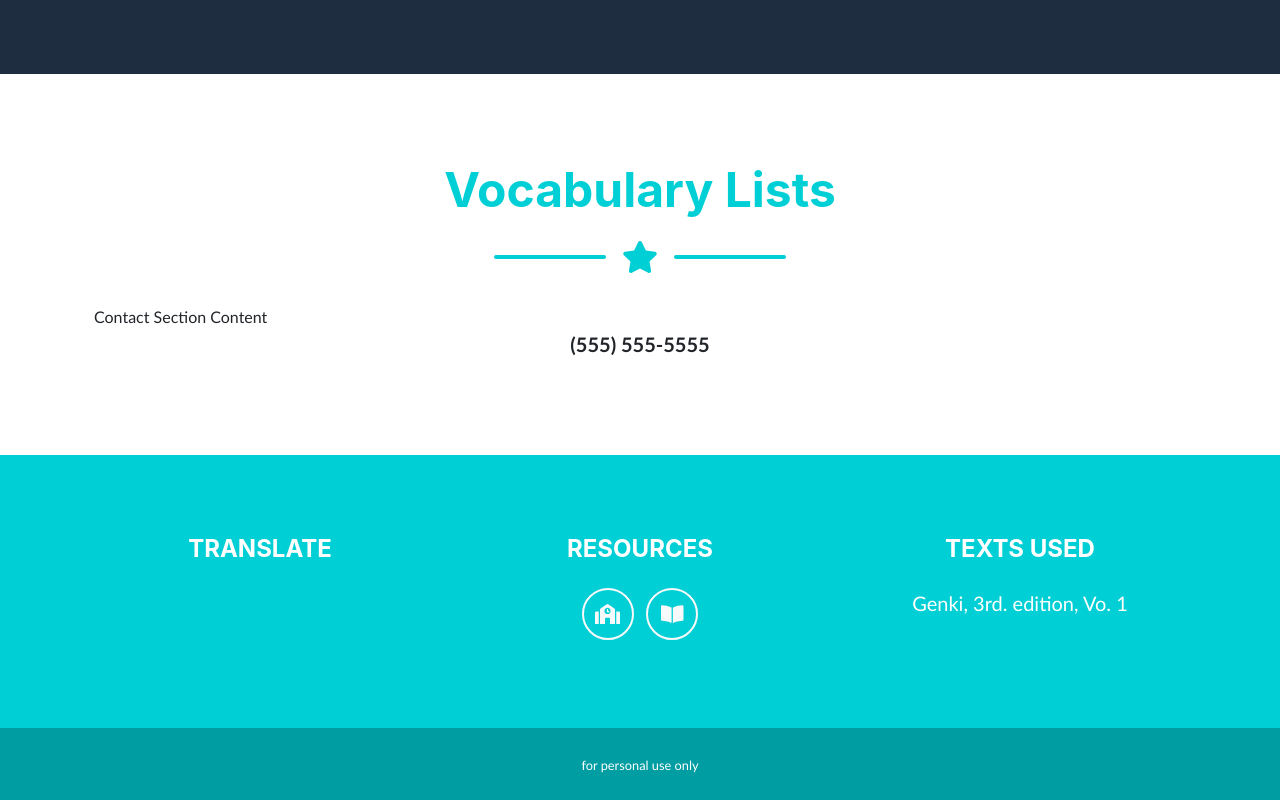
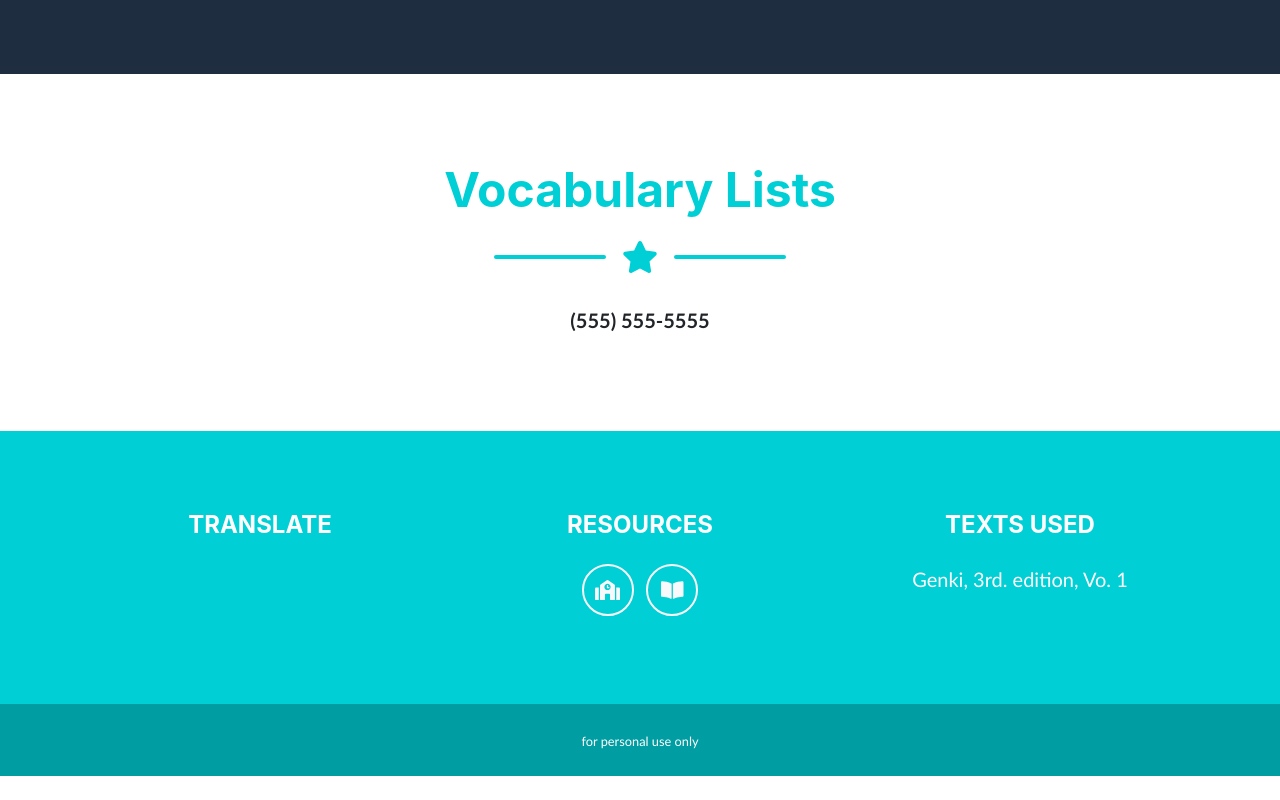
Before and after one commit to Rosalula23/NihonGo, a plain HTML site: page index.html in a window 1280 px wide. Shown: the part 2044-2844 px from the top of the page. After the commit the page ends 2820 px from the top, so only its background shows below. Drawn offline with nearby package versions, Linux system fonts and the light colour scheme; a web font is replaced by a local one.

Commit message:
Update index.html

```diff
--- a/index.html
+++ b/index.html
@@ -139,7 +139,6 @@
                     <div class="divider-custom-icon"><i class="fas fa-star"></i></div>
                     <div class="divider-custom-line"></div>
                 </div>
-                    Contact Section Content
                 <div class="row justify-content-center">
                     <div class="col-lg-4">
                         <div class="d-flex flex-column align-items-center">
```
